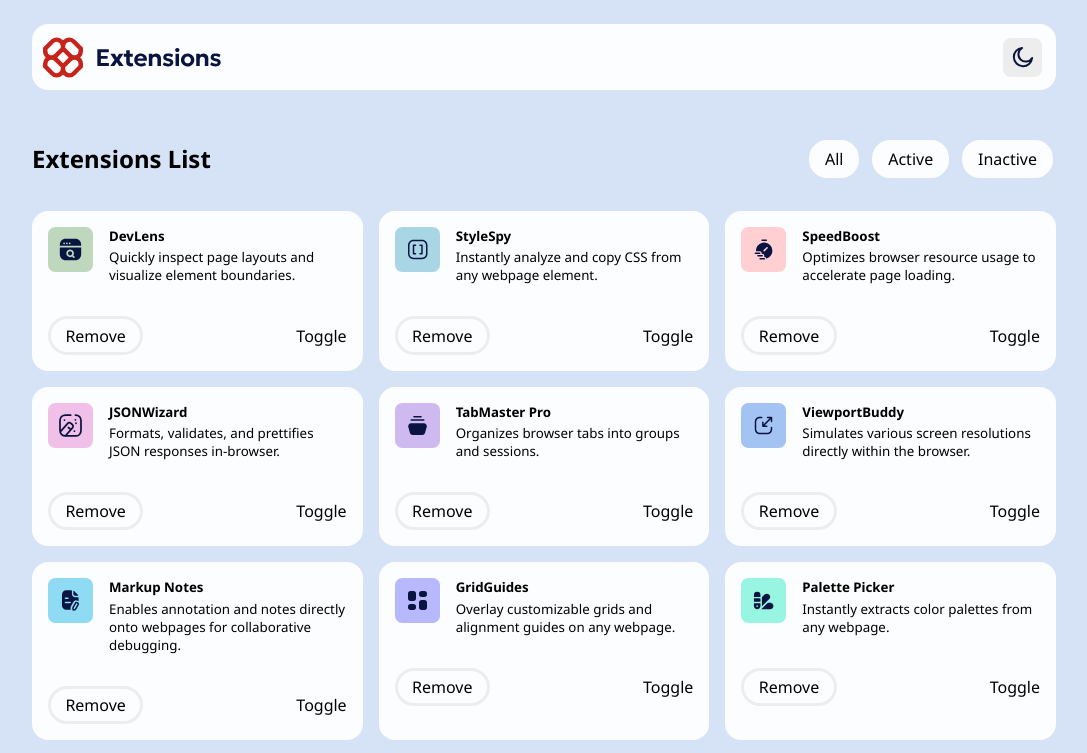
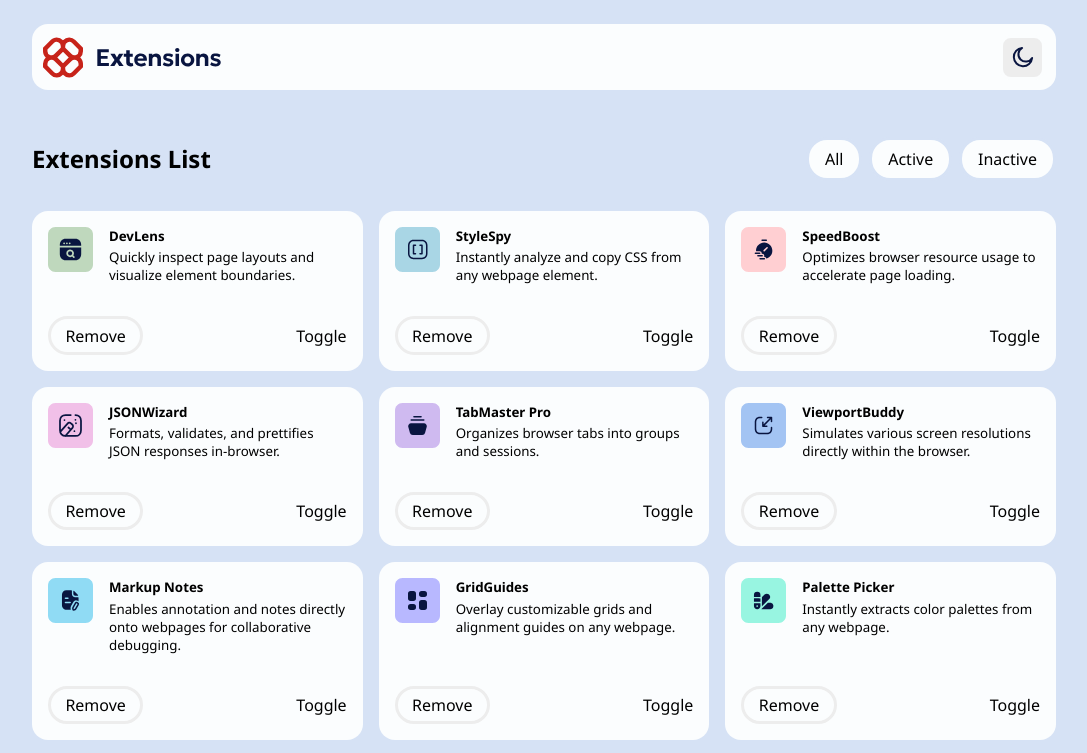
Before and after one commit to omoforever/browser-extension-ui, a plain HTML site: page index.html in a window 1280 px wide. Shown: the top 753 px of the page, without its empty margins (96-1183 px from the left). Drawn offline with Linux system fonts and the light colour scheme.

Commit message:
improved the spacing in the extension items, making sure that the buttons stick to the bottom of the card with margin auto

```diff
--- a/css/styles.css
+++ b/css/styles.css
@@ -149,14 +149,17 @@ button {
 .extensions-grid {
     display: grid;
     grid-template-columns: repeat(3, 1fr);
-    gap: 1rem;
+    column-gap: 1rem;
+    row-gap: 3rem;
+    align-items: stretch;
 }
 
 
 .extension-item {
     display: flex;
     flex-direction: column;
-    gap: 2rem;
+    justify-content: flex-start;
+    height: 100%;
     padding: 1rem;
     border-radius: 1rem;
     background-color: var(--neutral-0);
@@ -174,6 +177,7 @@ button {
 
 .extension-item-info p {
     font-size: smaller;
+    word-wrap: break-word;
 }
 
 .extension-item-info h5,
@@ -185,11 +189,13 @@ button {
     display: flex;
     flex-direction: column;
     gap: 0.2rem;
+    margin-top: auto;
 }
 
 .extension-item-buttons {
     display: flex;
     justify-content: space-between;
+    margin-top: auto;
 }
 
 .remove-extension-button {
```
